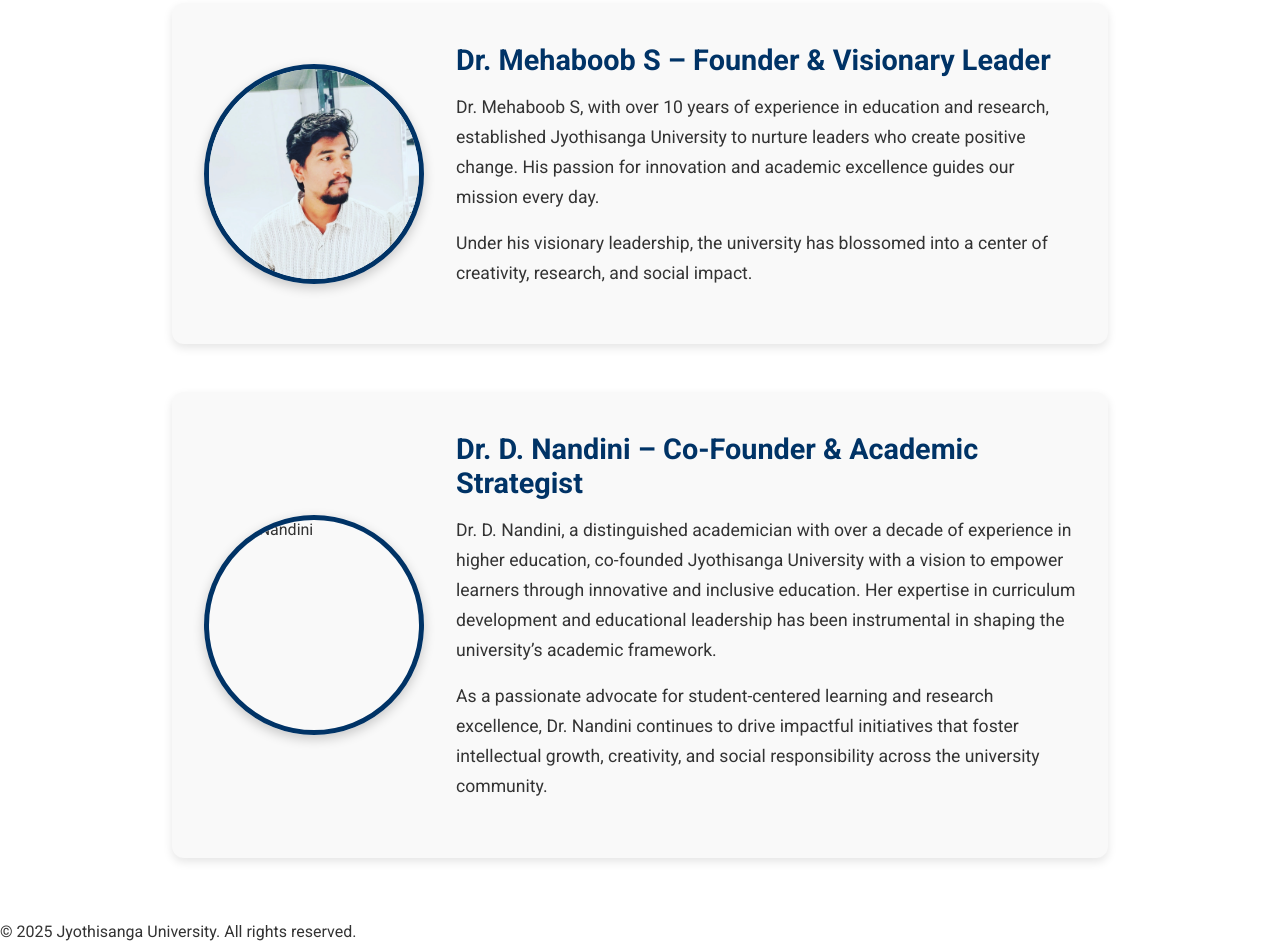
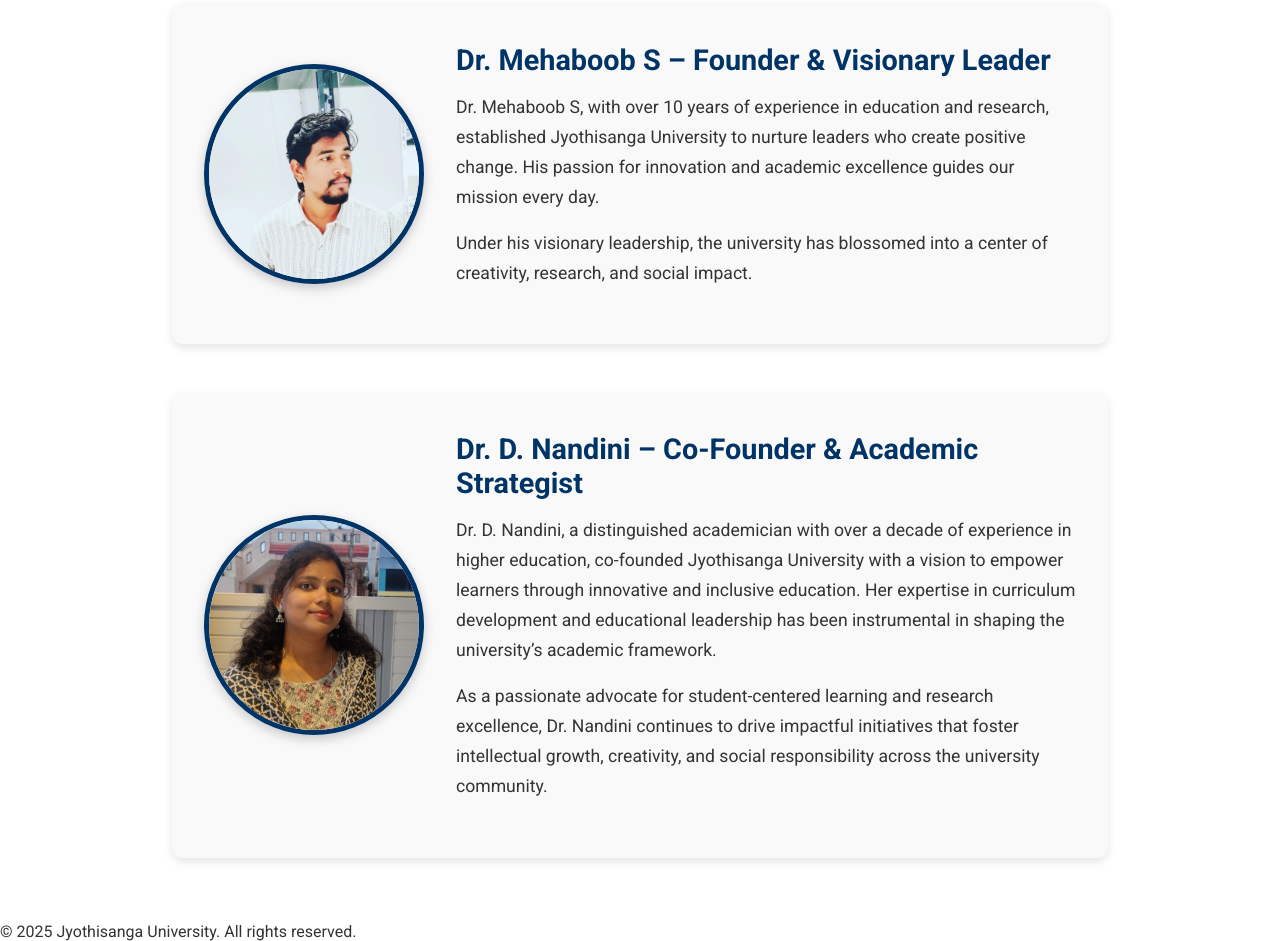
Before and after one commit to Nandini1506/jyothisanga-University, a plain HTML site: page index.html in a window 1280 px wide. Shown: the part 895-1836 px from the top of the page. Drawn offline with Linux system fonts and the light colour scheme.

Commit message:
Update index.html
Signed-off-by: Nandini1506 <nandinikotturu2000@gmail.com>

```diff
--- a/index.html
+++ b/index.html
@@ -199,7 +199,7 @@
     </div>
     <div class="founder-spotlight">
       <img
-        src="PROFILE-P2.jpg"
+        src="PROFILE-P2.jpeg"
         alt="Dr.D Nandini"
       />
       <div class="founder-text">
```
